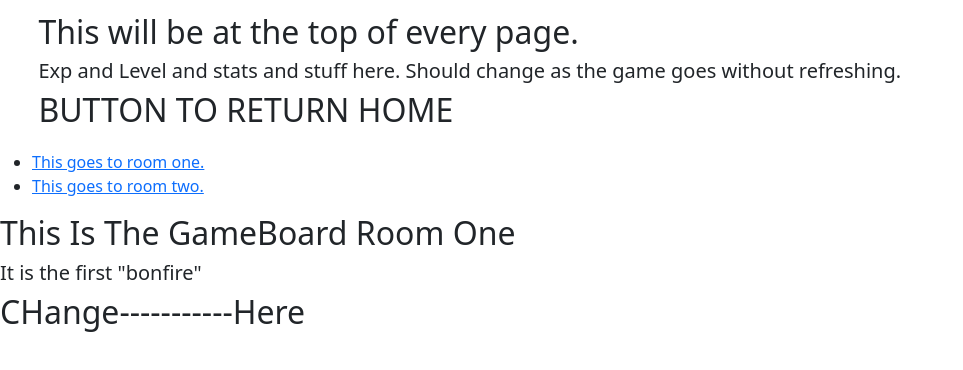
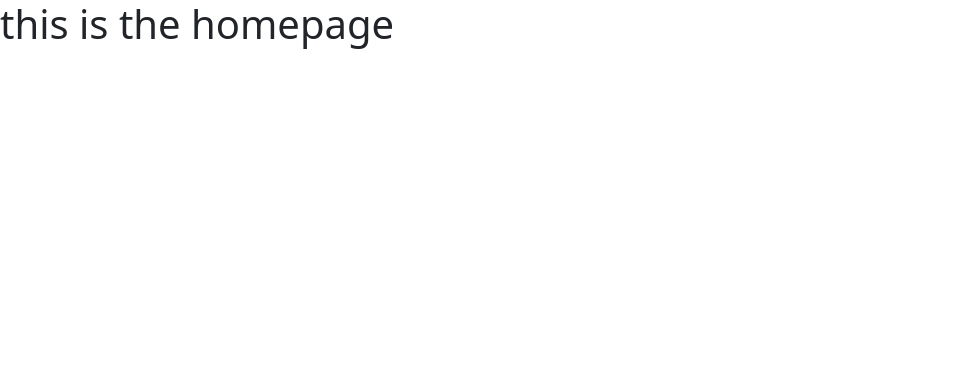
Before and after one commit to Wjamescorbett/ReactGamePractice, a React (Create React App) app: page / in a window 1280 px wide. Shown: the top 370 px of the page, without its empty margins (0-963 px from the left). Built offline with nearby package versions, Linux system fonts and the light colour scheme.

Commit message:
One page routs to Home

```diff
--- a/package.json
+++ b/package.json
@@ -11,6 +11,7 @@
     "react": "^17.0.2",
     "react-bootstrap": "^2.0.2",
     "react-dom": "^17.0.2",
+    "react-router-dom": "^6.3.0",
     "react-scripts": "4.0.3",
     "web-vitals": "^1.1.2"
   },
--- a/src/components/App.jsx
+++ b/src/components/App.jsx
@@ -1,37 +1,21 @@
 import React, { Component } from 'react';
-import TopBar from './TopBar/TopBar';
+import ReactDOM from 'react-dom';
+import { BrowserRouter, Routes, Route } from "react-router-dom";
+import './App.css';
+import Home from './Home/Home';
+import Layout from "./Layout/Layout";
 import GameBoard from './GameBoard/GameBoard';
-import axios from 'axios';
-import './App.css'
 
-
-
-class App extends Component {
-    constructor(props) {
-        super(props);
-        this.state = {
-            player: '',
-            playerHealth:'',
-            playerAttack:'',
-        }
-    }
-    render(){
-
-    return(
-        <div>
-            <div className="header">
-                <TopBar/>
-            </div>
-            <ul className="satrtLocation">
-                <li><a href='/roomOne'> This goes to room one.</a></li>
-                <li><a href='/roomTwo'> This goes to room two.</a></li>
-            </ul>
-            <div className="gameboard">
-                <GameBoard/>
-            </div>
-        </div>
-        )
-    }
+export default function App() {
+    return (
+        <BrowserRouter>
+            <Routes>
+                <Route path="/" element={<Layout />}>
+                <Route index element={<Home />} />
+                </Route>
+            </Routes>
+        </BrowserRouter>
+    );
 }
 
-export default App;
+ReactDOM.render(<App />, document.getElementById("root"));
--- a/src/components/GameBoard/GameBoard.jsx
+++ b/src/components/GameBoard/GameBoard.jsx
@@ -1,5 +1,4 @@
 import React, {Component} from "react";
-import axios from 'axios';
 
 class GameBoard extends Component {
 
--- /dev/null
+++ b/src/components/Home/Home.jsx
@@ -0,0 +1,9 @@
+import React from 'react';
+
+function Home() {
+    return (
+        <h1>this is the homepage</h1>
+    );
+}
+
+export default Home;
--- /dev/null
+++ b/src/components/Layout/Layout.jsx
@@ -0,0 +1,13 @@
+import React from "react";
+import {Outlet} from "react-router-dom";
+import Home from "../Home/Home";
+
+const Layout = () => {
+    return (
+    <>
+        <Home />
+    </>
+    );
+};
+
+export default Layout;
```
Also changed, not shown: 1 other file (tests, documents, lock files or other folders).
